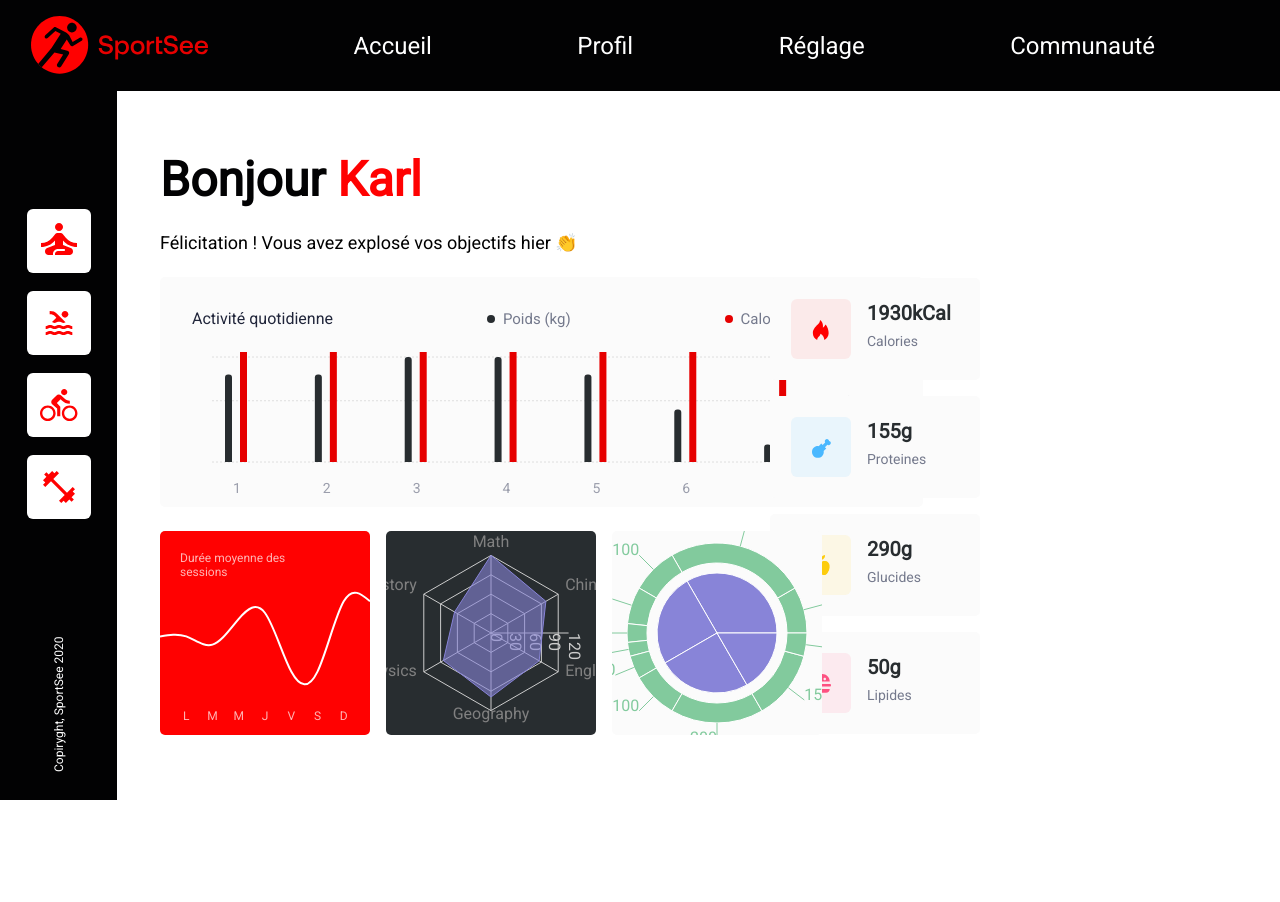
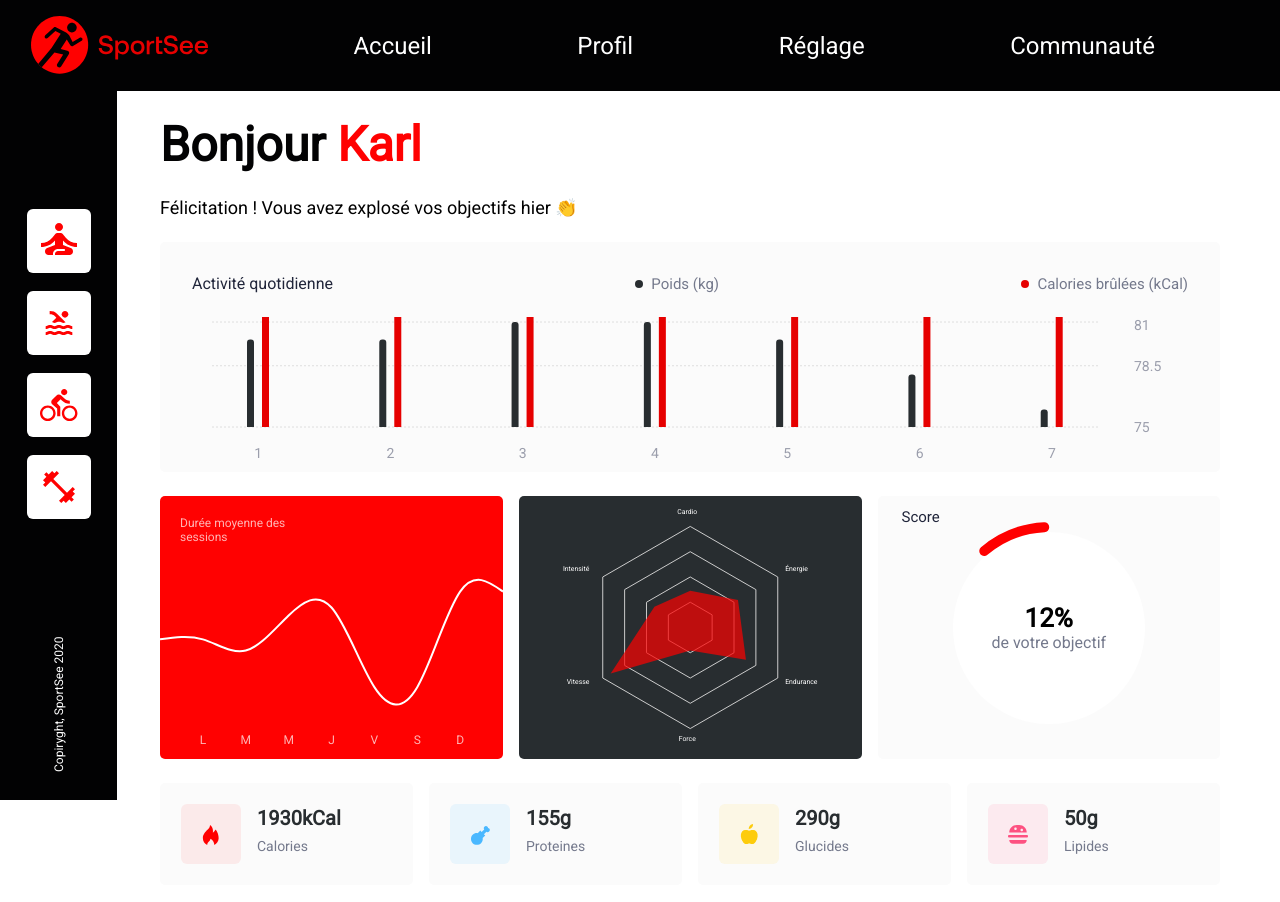
Before and after one commit to jordanconot/sport-see, a React (Vite) app: page / in a window 1280 px wide. Shown: the top 902 px of the page. Built offline with nearby package versions, Linux system fonts and the light colour scheme.

Commit message:
feat: refacto css + improve graph

```diff
--- a/index.html
+++ b/index.html
@@ -2,6 +2,7 @@
 <html lang="fr">
   <head>
     <meta charset="UTF-8" />
+    <meta name="viewport" content="width=device-width, initial-scale=1.0" />
     <link rel="icon" type="image/svg+xml" href="./src/assets/favicon.png" />
     <link rel="preconnect" href="https://fonts.googleapis.com" />
     <link rel="preconnect" href="https://fonts.gstatic.com" crossorigin />
@@ -9,7 +10,6 @@
       href="https://fonts.googleapis.com/css2?family=Montserrat:wght@400;600&family=Roboto&display=swap"
       rel="stylesheet"
     />
-    <meta name="viewport" content="width=device-width, initial-scale=1.0" />
     <title>SportSee</title>
   </head>
   <body>
--- a/src/componant/CustomLineChart.jsx
+++ b/src/componant/CustomLineChart.jsx
@@ -29,7 +29,11 @@ const formattedData = [
 
 const CustomToolTip = ({ active, payload }) => {
   if (active && payload && payload.length) {
-    const time = payload.find((entry) => entry.dataKey === 'time');
+    const time = payload[0].payload;
+
+    if (time.day === 0 || time.day === 8) {
+      return null;
+    }
 
     return (
       <div
@@ -40,11 +44,7 @@ const CustomToolTip = ({ active, payload }) => {
           padding: '9px',
         }}
       >
-        {time && (
-          <p
-            style={{ color: '#000000', fontSize: '8px' }}
-          >{`${time.value}min`}</p>
-        )}
+        <p style={{ color: '#000000', fontSize: '8px' }}>{`${time.time}min`}</p>
       </div>
     );
   }
@@ -71,11 +71,19 @@ const CustomCursor = ({ width, height, points }) => {
   );
 };
 
+const CustomActiveDot = ({ stroke, fill, r, payload }) => {
+  if (payload.day === 0 || payload.day === 8) {
+    return null;
+  }
+  return <circle r={r} stroke={stroke} fill={fill} />;
+};
+
 const CustomLineChart = () => {
   const daysMap = ['L', 'M', 'M', 'J', 'V', 'S', 'D'];
 
   return (
     <div className="data_bloc_1">
+      <ResponsiveContainer width="100%" height={263}>
         <div
           style={{
             color: '#fff',
@@ -89,7 +97,6 @@ const CustomLineChart = () => {
         >
           Durée moyenne des<br></br>sessions
         </div>
-      <ResponsiveContainer width="100%">
         <LineChart
           data={formattedData}
           margin={{
@@ -119,7 +126,7 @@ const CustomLineChart = () => {
             dataKey="time"
             stroke="#FFFFFF"
             dot={false}
-            activeDot={{ r: 3 }}
+            activeDot={(props) => <CustomActiveDot {...props} />}
           />
         </LineChart>
       </ResponsiveContainer>
@@ -138,4 +145,13 @@ CustomCursor.propTypes = {
   points: PropTypes.array,
 };
 
+CustomActiveDot.propTypes = {
+  stroke: PropTypes.string,
+  fill: PropTypes.string,
+  r: PropTypes.number,
+  payload: PropTypes.shape({
+    day: PropTypes.number,
+  }),
+};
+
 export default CustomLineChart;
--- a/src/componant/CustomPieChart.jsx
+++ /dev/null
@@ -1,36 +0,0 @@
-import { PieChart, Pie, Sector, Cell, ResponsiveContainer } from 'recharts';
-
-const CustomPieChart = () => {
-
-    const data01 = [
-        { name: 'Group A', value: 400 },
-        { name: 'Group B', value: 300 },
-        { name: 'Group C', value: 300 },
-        { name: 'Group D', value: 200 },
-      ];
-      const data02 = [
-        { name: 'A1', value: 100 },
-        { name: 'A2', value: 300 },
-        { name: 'B1', value: 100 },
-        { name: 'B2', value: 80 },
-        { name: 'B3', value: 40 },
-        { name: 'B4', value: 30 },
-        { name: 'B5', value: 50 },
-        { name: 'C1', value: 100 },
-        { name: 'C2', value: 200 },
-        { name: 'D1', value: 150 },
-        { name: 'D2', value: 50 },
-      ];
-    return (
-        <div className="data_bloc_3">
-             <ResponsiveContainer width="100%" height="100%">
-        <PieChart width={400} height={400}>
-          <Pie data={data01} dataKey="value" cx="50%" cy="50%" outerRadius={60} fill="#8884d8" />
-          <Pie data={data02} dataKey="value" cx="50%" cy="50%" innerRadius={70} outerRadius={90} fill="#82ca9d" label />
-        </PieChart>
-      </ResponsiveContainer>
-        </div>
-    );
-};
-
-export default CustomPieChart;
--- a/src/componant/CustomRadarChart.jsx
+++ b/src/componant/CustomRadarChart.jsx
@@ -1,58 +1,82 @@
-import { Radar, RadarChart, PolarGrid, PolarAngleAxis, PolarRadiusAxis, ResponsiveContainer } from 'recharts';
+import {
+  Radar,
+  RadarChart,
+  PolarGrid,
+  PolarAngleAxis,
+  PolarRadiusAxis,
+  ResponsiveContainer,
+} from 'recharts';
+import data from '../mock/data.json';
+import PropTypes from 'prop-types';
+
+const kindFr = {
+  cardio: 'Cardio',
+  energy: 'Énergie',
+  endurance: 'Endurance',
+  strength: 'Force',
+  speed: 'Vitesse',
+  intensity: 'Intensité',
+};
+
+const CustomTick = ({ payload, x, y, textAnchor, stroke }) => {
+  x += -3
+  return (
+    <g>
+      <text
+        stroke={stroke}
+        y={y}
+        fontSize="0.43rem"
+        fontWeight="500"
+        textAnchor={textAnchor}
+      >
+        <tspan x={x} style={{ fill: 'white' }}>
+          {payload?.value}
+        </tspan>
+      </text>
+    </g>
+  );
+};
 
 const CustomRadarChart = () => {
-    const data = [
-        {
-          subject: 'Math',
-          A: 120,
-          B: 110,
-          fullMark: 150,
-        },
-        {
-          subject: 'Chinese',
-          A: 98,
-          B: 130,
-          fullMark: 150,
-        },
-        {
-          subject: 'English',
-          A: 86,
-          B: 130,
-          fullMark: 150,
-        },
-        {
-          subject: 'Geography',
-          A: 99,
-          B: 100,
-          fullMark: 150,
-        },
-        {
-          subject: 'Physics',
-          A: 85,
-          B: 90,
-          fullMark: 150,
-        },
-        {
-          subject: 'History',
-          A: 65,
-          B: 85,
-          fullMark: 150,
-        },
-      ];
+  const userPerformanceData = data.USER_PERFORMANCE.find(
+    (user) => user.userId === 12
+  );
 
+  const formattedData = userPerformanceData.data.map((item) => {
+    return {
+      kind: kindFr[userPerformanceData.kind[item.kind.toString()]],
+      value: item.value,
+    };
+  });
 
-    return (
-        <div className="data_bloc_2">
-            <ResponsiveContainer width="100%" height="100%">
-        <RadarChart cx="50%" cy="50%" outerRadius="80%" data={data}>
-          <PolarGrid />
-          <PolarAngleAxis dataKey="subject" />
-          <PolarRadiusAxis />
-          <Radar name="Mike" dataKey="A" stroke="#8884d8" fill="#8884d8" fillOpacity={0.6} />
+  return (
+    <div className="data_bloc_2">
+      <ResponsiveContainer width="100%" height={263}>
+        <RadarChart outerRadius="80%" data={formattedData}>
+          <PolarGrid radialLines={false} />
+          <PolarAngleAxis
+            dataKey="kind"
+            tickSize={12}
+            tick={<CustomTick />}
+          />
+          <PolarRadiusAxis
+            angle={30}
+            domain={[0, 'dataMax+20']}
+            tick={false}
+            axisLine={false}
+          />
+          <Radar dataKey="value" fill="#FF0101B2" />
         </RadarChart>
       </ResponsiveContainer>
-        </div>
-    );
+    </div>
+  );
 };
 
+CustomTick.propTypes = {
+  payload: PropTypes.object,
+  x: PropTypes.number,
+  y: PropTypes.number,
+  textAnchor: PropTypes.string,
+  stroke: PropTypes.string,
+};
 export default CustomRadarChart;
--- /dev/null
+++ b/src/componant/CustomRadialBarChart.jsx
@@ -0,0 +1,49 @@
+import {
+  RadialBarChart,
+  RadialBar,
+  ResponsiveContainer,
+  PolarAngleAxis,
+} from 'recharts';
+import data from '../mock/data.json';
+
+const CustomRadialBarChart = () => {
+  const userScoreData = data.USER_MAIN_DATA.find((user) => user.id === 12);
+
+  const formattedData = [
+    {
+      name: 'Score',
+      score: userScoreData.todayScore * 100,
+      fill: '#FF0000',
+    },
+  ];
+
+  return (
+    <div className="data_bloc_3">
+      <div className='score'>Score</div>
+      <div className='container_result'>
+        <span className='result'>{formattedData[0].score}%</span>
+        <span className='objectif'> de votre objectif</span>
+      </div>
+      <ResponsiveContainer width="100%" height={263}>
+        <RadialBarChart
+          data={formattedData}
+          innerRadius="80%"
+          outerRadius="100%"
+          startAngle={90}
+          endAngle={450}
+          barSize={10}
+        >
+          <PolarAngleAxis
+            type="number"
+            domain={[0, 100]}
+            angleAxisId={0}
+            tick={false}
+          />
+          <RadialBar dataKey="score" cornerRadius={10} />
+        </RadialBarChart>
+      </ResponsiveContainer>
+    </div>
+  );
+};
+
+export default CustomRadialBarChart;
--- a/src/pages/Home.jsx
+++ b/src/pages/Home.jsx
@@ -1,7 +1,7 @@
 import CustomLineChart from '../componant/CustomLineChart';
 import CustomBarChart from '../componant/CustomBarChart';
 import NavBar from '../componant/NavBar';
-import CustomPieChart from '../componant/CustomPieChart';
+import CustomRadialBarChart from '../componant/CustomRadialBarChart';
 import CustomRadarChart from '../componant/CustomRadarChart';
 import Summary from '../componant/Summary';
 import UserName from '../componant/UserName';
@@ -12,15 +12,19 @@ const Home = () => {
       <NavBar />
       <main className="container_main">
         <UserName />
-        <CustomBarChart />
-        <Summary />
-        <section className="container_data">
-          <div className="container_data_blocs">
-            <CustomLineChart/>
-            <CustomRadarChart />
-            <CustomPieChart />
+        <div className="test2">
+          <div className="test">
+            <CustomBarChart />
+            <section className="container_data">
+              <div className="container_data_blocs">
+                <CustomLineChart />
+                <CustomRadarChart />
+                <CustomRadialBarChart />
+              </div>
+            </section>
           </div>
-        </section>
+          <Summary />
+        </div>
       </main>
     </>
   );
--- a/src/styles/_settings.scss
+++ b/src/styles/_settings.scss
@@ -28,7 +28,7 @@ $color-8: #282D30;
 
 body {
     background-color: $color-1;
-    overflow: hidden;
+    // overflow: hidden;
 }
 
 .text_color_1 {
--- a/src/styles/pages/_home.scss
+++ b/src/styles/pages/_home.scss
@@ -58,7 +58,7 @@
   align-items: flex-start;
   flex-direction: column;
   gap: 24px;
-  margin: 60px 60px 60px 160px;
+  margin: 25px 60px 60px 160px;
 
   h1 {
     font-size: $text-big;
@@ -79,7 +79,6 @@
   .container_graphic_data {
     background-color: $color-4;
     height: 230px;
-    width: 72%;
     border-radius: 5px;
     display: flex;
     flex-direction: column;
@@ -126,10 +125,7 @@
   }
 
   .container_data {
-    position: relative;
-    top: -480px;
-    width: 72%;
-    height: 204px;
+    margin-top: 24px;
 
     .container_data_blocs {
       display: flex;
@@ -137,42 +133,52 @@
       gap: 16px;
 
       .data_bloc_1 {
-        width: 210px;
-        height: 204px;
         border-radius: 5px;
         background-color: $color-3;
+        flex: 30%;
       }
 
       .data_bloc_2 {
-        width: 210px;
-        height: 204px;
+        flex: 30%;
         border-radius: 5px;
         background-color: #282d30;
       }
 
       .data_bloc_3 {
-        width: 210px;
-        height: 204px;
+        position: relative;
+        flex: 30%;
         border-radius: 5px;
         background-color: $color-4;
+
+        .score {
+          position: absolute;
+          top: 12px;
+          left: 24px;
+          font-size: 15px;
+          color: #20253a;
+          font-weight: 500;
+        }
+        .result {
+          font-size: 26px;
+          font-weight: 700;
+        }
+        .objectif {
+          color: #74798c;
+          font-size: 16px;
+        }
       }
     }
   }
 
   .container_summary {
-    position: relative;
-    top: -253px;
-    left: 610px;
     display: flex;
-    flex-direction: column;
     gap: 16px;
-    max-width: 210px;
 
     .summary_bloc {
       padding: 21px;
       background-color: $color-4;
       border-radius: 5px;
-      width: 210px;
+      width: 25%;
       display: flex;
       gap: 16px;
 
@@ -197,3 +203,29 @@
     }
   }
 }
+
+.test2 {
+  display: flex;
+  flex-direction: column;
+  width: 100%;
+  gap: 24px;
+}
+.test {
+  flex: 80%;
+}
+
+.container_result {
+  display: flex;
+  flex-direction: column;
+  justify-content: center;
+  align-items: center;
+  position: absolute;
+  top: 50%;
+  left: 50%;
+  transform: translate(-50%, -50%);
+  text-align: center;
+  background-color: white;
+  border-radius: 50%;
+  width: 12rem;
+  height: 12rem;
+}
```
Also changed, not shown: src/componant/CustomBarChart.jsx (+11 -11 lines). Lines whose indentation alone changed are shown as unchanged.
